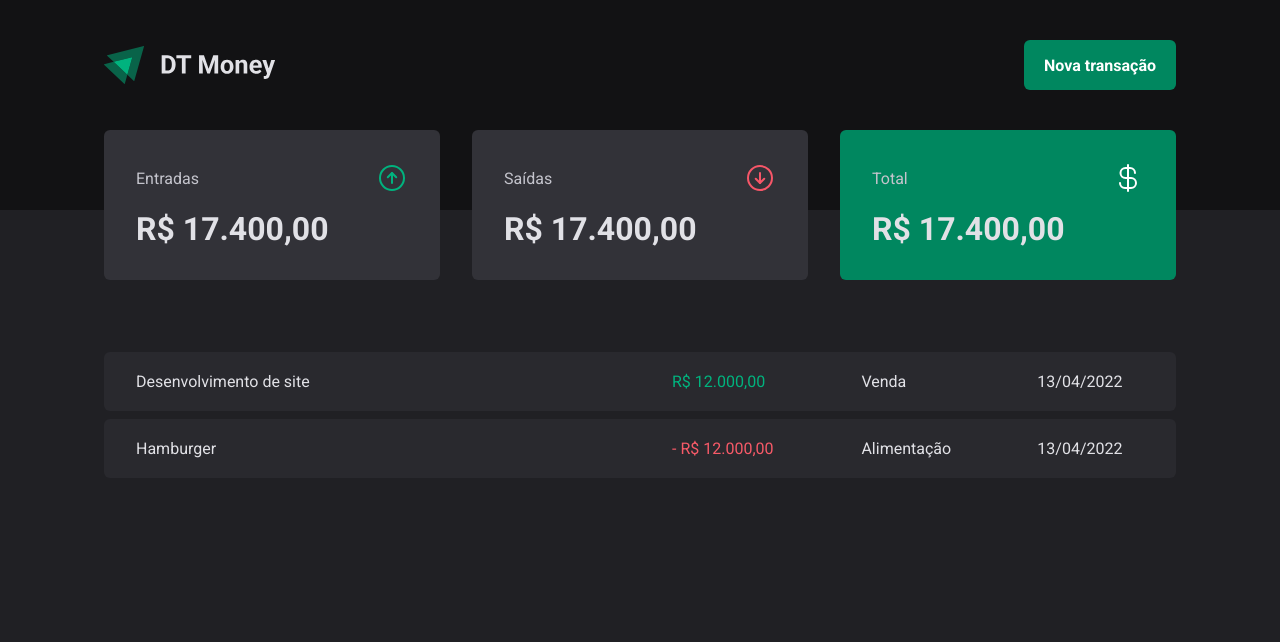
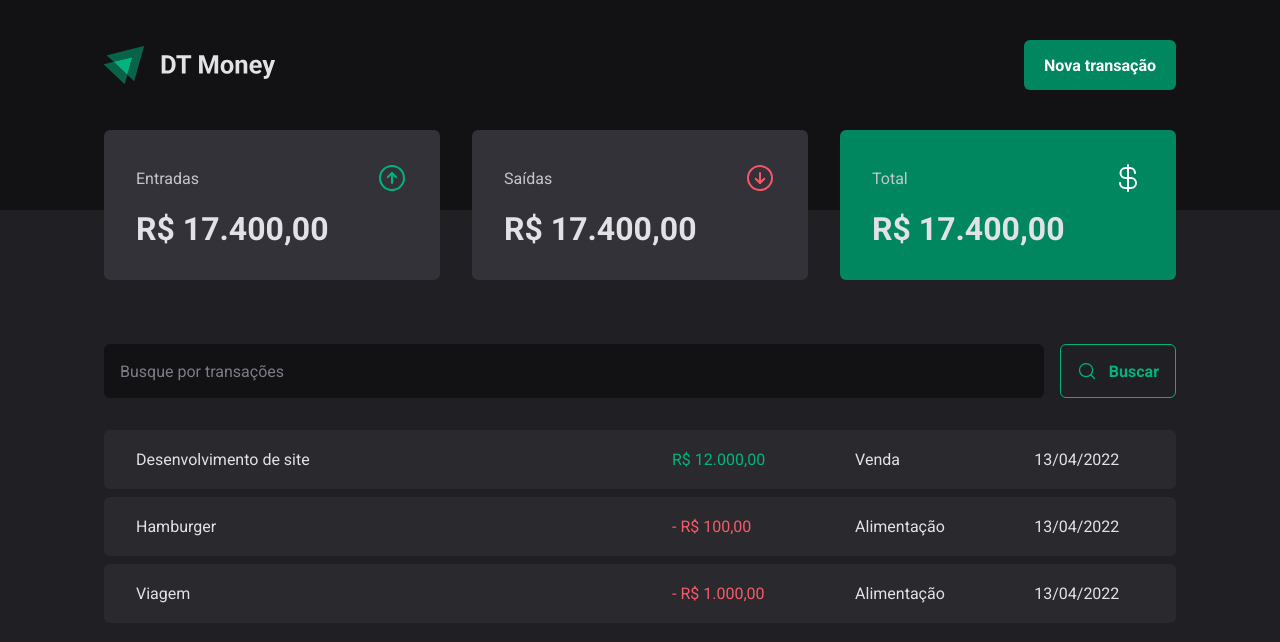
Before and after one commit to davi1985/ignite-reactjs-updated, a React (Vite) app in the folder 03-dt-money/: page / in a window 1280 px wide. Shown: the top 642 px of the page. Built offline with nearby package versions, Linux system fonts and the light colour scheme.

Commit message:
add SearchForm component

```diff
--- /dev/null
+++ b/03-dt-money/src/pages/Transactions/components/SearchForm/index.tsx
@@ -0,0 +1,15 @@
+import { MagnifyingGlass } from 'phosphor-react'
+import { SearchFormContainer } from './styles'
+
+export function SearchForm() {
+  return (
+    <SearchFormContainer>
+      <input type="text" placeholder="Busque por transações" />
+
+      <button type="submit">
+        <MagnifyingGlass size={20} />
+        Buscar
+      </button>
+    </SearchFormContainer>
+  )
+}
--- /dev/null
+++ b/03-dt-money/src/pages/Transactions/components/SearchForm/styles.ts
@@ -0,0 +1,40 @@
+import styled from 'styled-components'
+
+export const SearchFormContainer = styled.form`
+  display: flex;
+  gap: 1rem;
+
+  input {
+    flex: 1;
+    border-radius: 6px;
+    border: 0;
+    background: ${({ theme }) => theme['gray-900']};
+    color: ${({ theme }) => theme['gray-300']};
+    padding: 1rem;
+
+    &::placeholder {
+      color: ${({ theme }) => theme['gray-500']};
+    }
+  }
+
+  button {
+    display: flex;
+    align-items: center;
+    gap: 0.75rem;
+
+    border: 0;
+    padding: 1rem;
+    background: transparent;
+    border: 1px solid ${({ theme }) => theme['green-300']};
+    color: ${({ theme }) => theme['green-300']};
+    font-weight: bold;
+    border-radius: 6px;
+
+    &:hover {
+      background: ${({ theme }) => theme['green-500']};
+      border: 1px solid ${({ theme }) => theme['green-500']};
+      color: ${({ theme }) => theme.white};
+      transition: background-color 0.2s, color 0.2s, border-color 0.2s;
+    }
+  }
+`
--- a/03-dt-money/src/pages/Transactions/index.tsx
+++ b/03-dt-money/src/pages/Transactions/index.tsx
@@ -1,5 +1,6 @@
 import { Header } from '../../components/Header'
 import { Summary } from '../../components/Summary'
+import { SearchForm } from './components/SearchForm'
 import {
   PriceHighlight,
   TransactionsContainer,
@@ -13,6 +14,8 @@
       <Summary />
 
       <TransactionsContainer>
+        <SearchForm />
+
         <TransactionsTable>
           <tbody>
             <tr>
@@ -27,9 +30,16 @@
             <tr>
               <td width="50%">Hamburger</td>
               <td>
-                <PriceHighlight variant="outcome">
-                  - R$ 12.000,00
-                </PriceHighlight>
+                <PriceHighlight variant="outcome">- R$ 100,00</PriceHighlight>
+              </td>
+              <td>Alimentação</td>
+              <td>13/04/2022</td>
+            </tr>
+
+            <tr>
+              <td width="50%">Viagem</td>
+              <td>
+                <PriceHighlight variant="outcome">- R$ 1.000,00</PriceHighlight>
               </td>
               <td>Alimentação</td>
               <td>13/04/2022</td>
--- a/03-dt-money/src/pages/Transactions/styles.ts
+++ b/03-dt-money/src/pages/Transactions/styles.ts
@@ -11,7 +11,7 @@
   width: 100%;
   border-collapse: separate;
   border-spacing: 0 0.5rem;
-  /* margin-top: 1.5rem; */
+  margin-top: 1.5rem;
 
   td {
     padding: 1.25rem 2rem;
```
